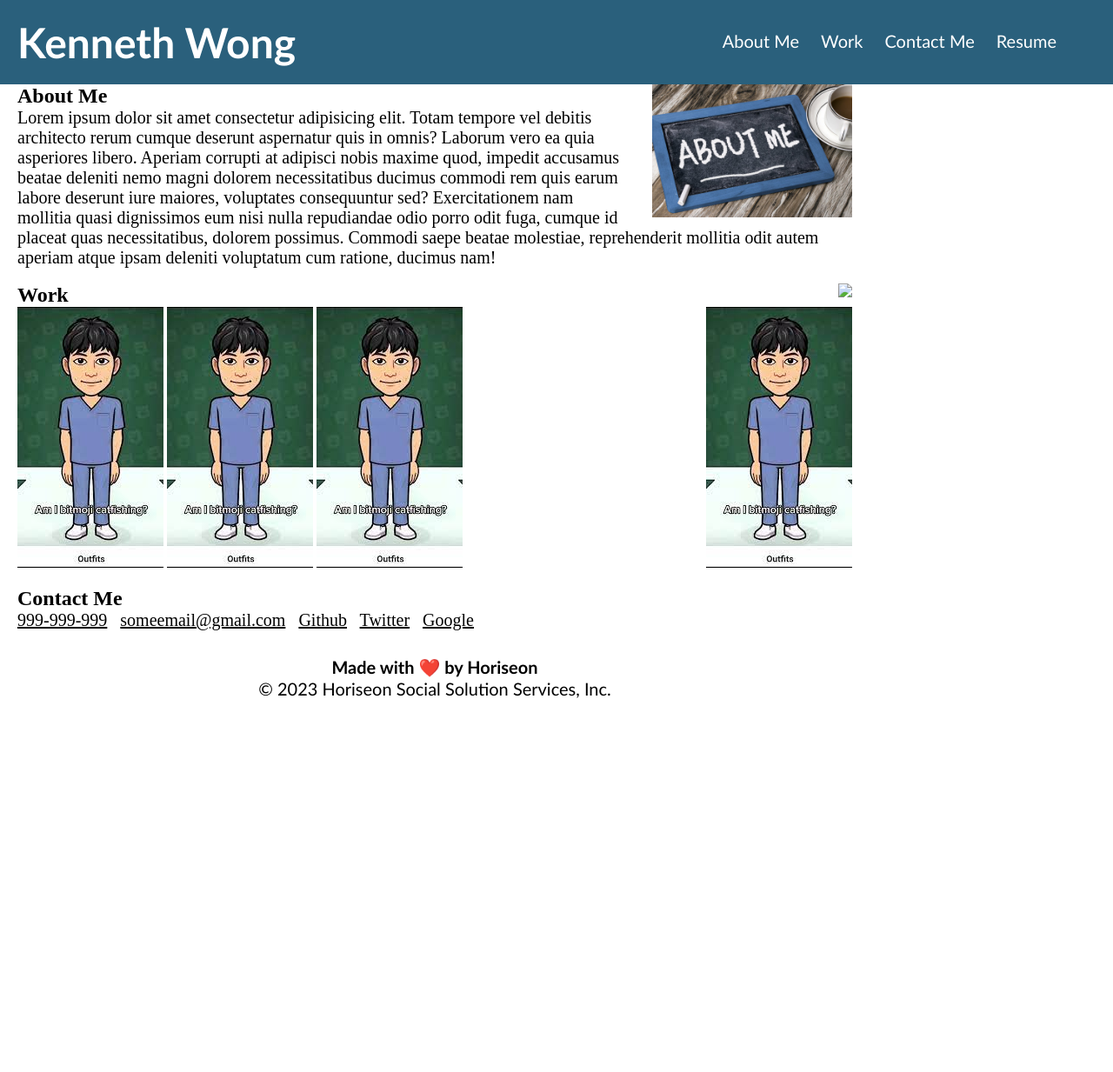
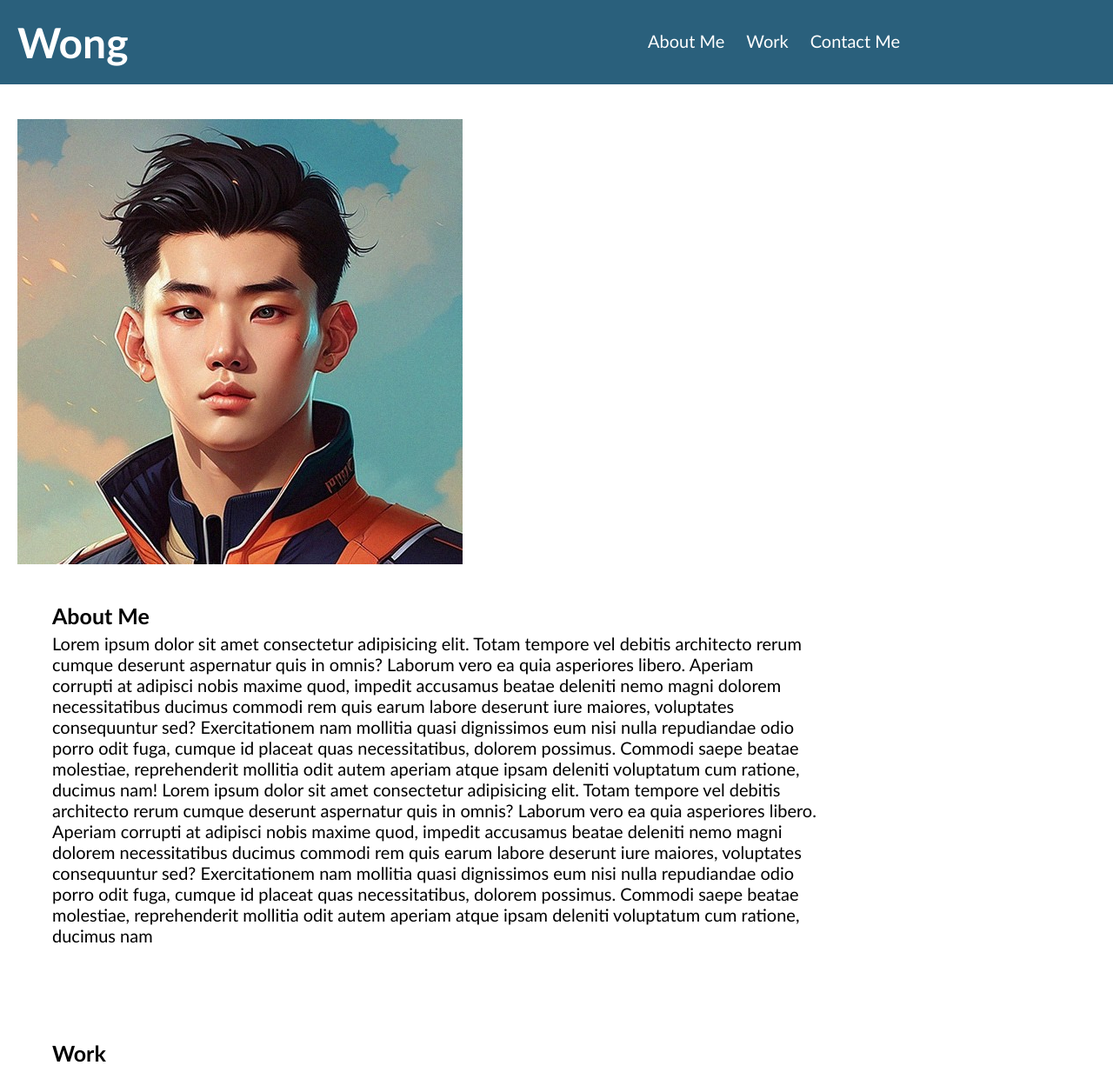
Before and after one commit to kenwong356/portfolio-homework-2, a plain HTML site: page index.html in a window 1280 px wide. Shown: the top 1233 px of the page at 87% size. Before the commit the page ends 834 px from the top, so only its background shows below. Drawn offline with Linux system fonts and the light colour scheme.

Commit message:
Added Avatar Image

```diff
--- a/assets/css/style.css
+++ b/assets/css/style.css
@@ -20,7 +20,7 @@
 
 .header div {
     padding-top: 15px;
-    margin-right: 20px;
+    margin-right: 200px;
     float: right;
     font-family: 'Gill Sans', 'Gill Sans MT', Calibri, 'Trebuchet MS', sans-serif;
     font-size: 20px;
@@ -34,7 +34,14 @@
     display: inline-block;
     margin-left: 25px;
 }
+.hero {
+    height: 30px;
+    width: 100%;
+    margin-bottom: 10px;
+text-align: center;
 
+
+}
 a {
     color: #ffffff;
     text-decoration: none;
@@ -44,7 +51,10 @@ p {
     font-size: 20px;
 }
 
-
+body{
+    margin-left: 0px;
+    margin-right: 0px;
+}
 .float-left {
     float: left;
     margin-right: 25px;
@@ -53,6 +63,17 @@ p {
 .float-right {
     float: right;
     margin-left: 25px;
+}
+.main-image {
+    height: 500px;
+    width: 600px;
+    margin: 20px;
+
+}
+.main-image1 {
+    height: 200px;
+    width: 400px;
+
 }
 
 .content {
@@ -75,35 +96,34 @@ p {
 
 .About-Me,
 .Work,
-.Contact-Me,
-.Resume
- {
-    margin-bottom: 3px;
-    /* padding: 175px;
-    height: 3px; */
+.Contact-Me {
+    margin-bottom: 10px;
+    padding: 40px;
     font-family: 'Gill Sans', 'Gill Sans MT', Calibri, 'Trebuchet MS', sans-serif;
     background-color: rgb(255, 255, 255);
     color: #000000;
 }
 
-.search-engine-optimization img,
-.social-media-marketing img,
-.online-reputation-management img{
-    max-height: 200px;
-}
 
-.About-Me h2, .Work h2, .Contact-Me h2, .Resume h2 {
-    margin-bottom: 2px;
+
+.About-Me h2, .Work h2, .Contact-Me h2 {
+    margin-bottom: 5px;
     font-size: 25px;
 }
 
-.footer {
-    padding: 30px;
-    clear: both;
-    font-family: 'Trebuchet MS', 'Lucida Sans Unicode', 'Lucida Grande', 'Lucida Sans', Arial, sans-serif;
+
+section {
+    width: 800px;
+    height: 600px;
     text-align: center;
+    border: 15px solid black;
+    margin: 10px;
+  }
+
+
+@media screen and (max-width:800px) {
+    .header h1 {
+        font-size: 100px;
+        color: green
+    }
 }
-
-.footer h2 {
-    font-size: 20px;
-}
--- a/index.html
+++ b/index.html
@@ -1,67 +1,87 @@
 <!DOCTYPE html>
 <html lang="en-us">
-    <head>
+
+<head>
     <meta charset="UTF-8" />
+    <meta name="viewport" content="width=device-width, initial-scale=1.0">
     <link rel="stylesheet" href="./assets/css/style.css">
-    <title>Kenneth-Portfolio-Webpage</title>
+    <title>Wong-Portfolio-Webpage</title>
 </head>
 
 <body>
     <header class="header">
-        <h1>Kenneth Wong<span class="seo"></span></h1></h1>
+        <h1>Wong</h1>
         <div>
             <ul>
                 <li>
-                  <a href="#About-Me">About Me</a>
+                    <a href="#About-Me">About Me</a>
                 <li>
                     <a href="#Work">Work</a>
                 <li>
                     <a href="#Contact-Me">Contact Me</a>
                 <li>
-                    <a href="#Resume">Resume</a>
-                <li>
             </ul>
         </div>
     </header>
 
-
-    <div class="content">
-        <div id="About Me"class="About Me">
-            <img src="./assets/aboutme.jpg" width= "230px" class="float-right" alt="About Me"/>
-
-            <h2>About Me</h2>
-            <p> Lorem ipsum dolor sit amet consectetur adipisicing elit. Totam tempore vel debitis architecto rerum cumque deserunt aspernatur quis in omnis? Laborum vero ea quia asperiores libero. Aperiam corrupti at adipisci nobis maxime quod, impedit accusamus beatae deleniti nemo magni dolorem necessitatibus ducimus commodi rem quis earum labore deserunt iure maiores, voluptates consequuntur sed?
-                Exercitationem nam mollitia quasi dignissimos eum nisi nulla repudiandae odio porro odit fuga, cumque id placeat quas necessitatibus, dolorem possimus. Commodi saepe beatae molestiae, reprehenderit mollitia odit autem aperiam atque ipsam deleniti voluptatum cum ratione, ducimus nam!
-         </p>
-        </div>
-        <br>
-        <div id="Work">
-            <img src="./assets/images/online-reputation-management.jpg" class="float-right" />
-            <h2>Work</h2>
-            <img src="./assets/download.jpg" class="center" />
-            <img src="./assets/download.jpg" class="center" />
-            <img src="./assets/download.jpg" class="under" />
-
-            <img src="./assets/download.jpg" class="float-right" />
-              </body>
-        </div>
-
-        <br>
-        <div id="Contact-Me">
-            <h2>Contact Me</h2>
-            <p> <u>999-999-999</u>  &nbsp; <u>someemail@gmail.com</u> &nbsp; <u>Github</u> &nbsp; <u>Twitter</u> &nbsp; <u>Google</u>        </p>
+    <div class="hero"></div>
+   <div class="content">
+   <div id="avatar" class="avatar">
+    <img src="./assets/images/0.jpg" />
 
 
 
 
+    <div id="About Me" class="About-Me">
+
+        <h2>About Me</h2>
+        <p> Lorem ipsum dolor sit amet consectetur adipisicing elit. Totam tempore vel debitis architecto rerum cumque
+            deserunt aspernatur quis in omnis? Laborum vero ea quia asperiores libero. Aperiam corrupti at adipisci
+            nobis maxime quod, impedit accusamus beatae deleniti nemo magni dolorem necessitatibus ducimus commodi rem
+            quis earum labore deserunt iure maiores, voluptates consequuntur sed?
+            Exercitationem nam mollitia quasi dignissimos eum nisi nulla repudiandae odio porro odit fuga, cumque id
+            placeat quas necessitatibus, dolorem possimus. Commodi saepe beatae molestiae, reprehenderit mollitia odit
+            autem aperiam atque ipsam deleniti voluptatum cum ratione, ducimus nam! Lorem ipsum dolor sit amet consectetur adipisicing elit. Totam tempore vel debitis architecto rerum cumque
+            deserunt aspernatur quis in omnis? Laborum vero ea quia asperiores libero. Aperiam corrupti at adipisci
+            nobis maxime quod, impedit accusamus beatae deleniti nemo magni dolorem necessitatibus ducimus commodi rem
+            quis earum labore deserunt iure maiores, voluptates consequuntur sed?
+            Exercitationem nam mollitia quasi dignissimos eum nisi nulla repudiandae odio porro odit fuga, cumque id
+            placeat quas necessitatibus, dolorem possimus. Commodi saepe beatae molestiae, reprehenderit mollitia odit
+            autem aperiam atque ipsam deleniti voluptatum cum ratione, ducimus nam
+        </p>
+    </div>
+    <br>
+
+    <div id="Work" class="Work">
+        <h2>Work</h2>
+        <section class="box" id="image-1">
+            <h1><a href="file:///C:/Users/kanne/Documents/bootcamp/homeworks/horiseon/index.html"> <img src="./assets/images/digital-marketing-meeting.jpg" class="main-image" /></a></h1>
+          </section>
+
+          <section class="box">
+            <h2><a href="https://www.google.com/"> <img src="./assets/images/download.png" class="main-image1" /></a></h2>
+          </section>
+
+          <section class="box">
+            <h3><a href="https://www.google.com/"> <img src="./assets/images/download.png" class="main-image1" /></a></h3>
+          </section>
+
+          <section class="box">
+            <h4><a href="https://www.google.com/"> <img src="./assets/images/download.png" class="main-image1" /></a></h4>
+          </section>
+    </div>
 
 
-    <div class="footer">
-        <h2>Made with ❤️️ by Horiseon</h2>
-        <p>
-            &copy; 2023 Horiseon Social Solution Services, Inc.
-        </p>
-    </div>
+
+<br>
+<div id="Contact-Me" class="Contact-Me">
+    <h2>Contact Me</h2>
+    <p> <u>999-999-999</u> &nbsp; <u>someemail@gmail.com</u> &nbsp; <u>Github</u> &nbsp; <u>Twitter</u> &nbsp;
+        <u>Google</u>
+    </p>
+</div>
 </body>
 
+
+
 </html>
```
Also changed, not shown: assets/download.jpg (deleted), assets/images/0.jpg (added), assets/images/360_F_267083342_Dw7NvtP2oy0JfO2qTjDlWePOaxoCJgxM.jpg (added), assets/images/aboutme.jpg (renamed from assets/aboutme.jpg), assets/images/download.png (added), assets/images/how-to-write-a-report.jpg (added), 1 other file.
